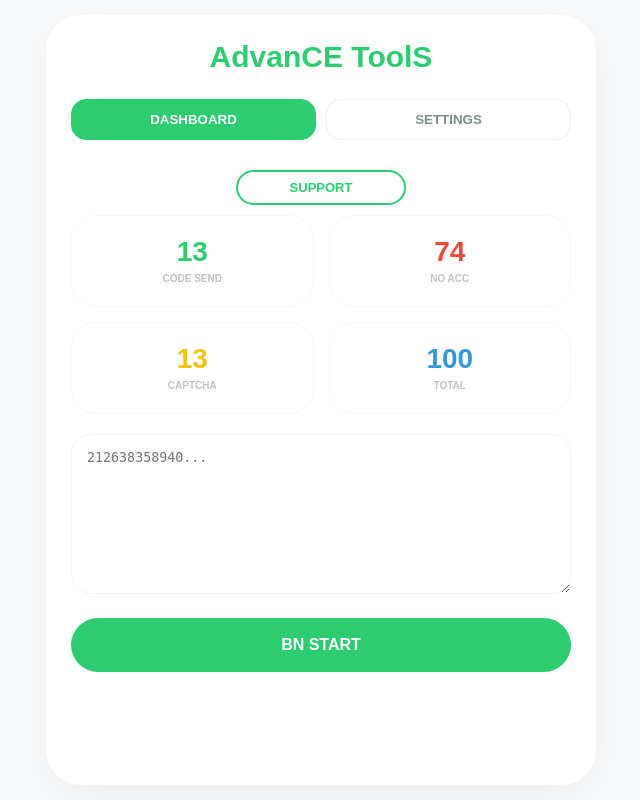
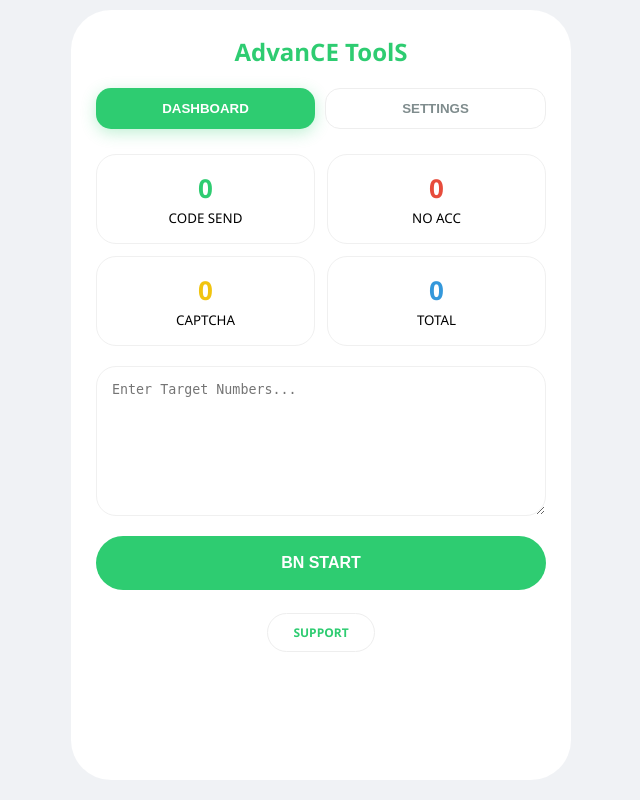
Before and after one commit to xmlcreator320-cpu/fbd-otp-bot, a Flask app: page / in a window 1280 px wide. Shown: the whole page, without its empty margins (319-959 px from the left). Run offline with Flask 3, Linux system fonts and the light colour scheme.

Commit message:
Update index.html

```diff
--- a/templates/index.html
+++ b/templates/index.html
@@ -5,120 +5,131 @@
     <meta name="viewport" content="width=device-width, initial-scale=1.0">
     <title>Advance Tools V6.0 PRO</title>
     <style>
-        :root { --main-green: #2ecc71; --bg-light: #f8f9fa; }
-        body { font-family: sans-serif; background: var(--bg-light); margin: 0; padding: 15px; color: #333; }
-        .container { max-width: 500px; margin: auto; background: white; border-radius: 35px; padding: 25px; box-shadow: 0 10px 40px rgba(0,0,0,0.05); min-height: 90vh; }
+        :root { --main-green: #2ecc71; --bg-gray: #f8f9fa; }
+        body { font-family: 'Segoe UI', sans-serif; background: #f0f2f5; margin: 0; padding: 10px; }
+        .app-card { max-width: 450px; margin: auto; background: white; border-radius: 40px; padding: 25px; min-height: 90vh; }
 
-        /* Header Tabs */
-        .header-logo { text-align: center; margin-bottom: 25px; }
-        .logo-txt { font-size: 30px; font-weight: bold; color: var(--main-green); }
-        .tabs { display: flex; justify-content: center; gap: 10px; margin-bottom: 30px; }
-        .tab-btn { flex: 1; padding: 12px; border-radius: 15px; border: 1px solid #eee; background: white; font-weight: bold; cursor: pointer; color: #7f8c8d; }
-        .tab-btn.active { background: var(--main-green); color: white; border-color: var(--main-green); }
-        .support-btn { background: white; border: 2px solid var(--main-green); color: var(--main-green); width: 150px; margin: 10px auto; display: block; padding: 8px; border-radius: 50px; font-weight: bold; cursor: pointer; text-decoration: none; text-align: center; font-size: 13px; }
+        /* Navigation */
+        .nav-tabs { display: flex; justify-content: center; gap: 10px; margin-bottom: 25px; }
+        .tab { padding: 12px 25px; border-radius: 15px; border: 1px solid #eee; background: white; font-weight: bold; cursor: pointer; color: #7f8c8d; flex: 1; }
+        .tab.active { background: var(--main-green); color: white; border: none; box-shadow: 0 4px 15px rgba(46,204,113,0.3); }
 
-        /* Dashboard View */
-        .stats { display: grid; grid-template-columns: 1fr 1fr; gap: 15px; margin-bottom: 20px; }
-        .scard { background: white; border: 1.5px solid #f8f9fa; padding: 20px; border-radius: 25px; text-align: center; }
-        .sval { font-size: 28px; font-weight: bold; display: block; }
-        .slab { font-size: 10px; color: #bdc3c7; font-weight: bold; text-transform: uppercase; }
-        textarea { width: 100%; border: 1.5px solid #f4f7f6; border-radius: 20px; padding: 15px; height: 160px; box-sizing: border-box; font-family: monospace; margin-bottom: 20px; outline: none; }
+        /* Dashboard Stats (Zeroed) */
+        .stats-grid { display: grid; grid-template-columns: 1fr 1fr; gap: 12px; margin-bottom: 20px; }
+        .stat-box { background: #fff; border: 1px solid #f0f0f0; border-radius: 20px; padding: 15px; text-align: center; }
+        .stat-val { display: block; font-size: 26px; font-weight: bold; }
 
-        /* Settings View Core Configuration */
-        .core-config-header { text-align: center; margin-bottom: 30px; }
-        .core-config-header h2 { font-size: 24px; color: #2c3e50; margin: 0; }
-        .core-config-header p { font-size: 10px; color: #bdc3c7; letter-spacing: 2px; }
+        /* Settings View */
+        .engine-container { background: #fff; border: 1px solid #f0f0f0; border-radius: 25px; padding: 20px; margin-top: 15px; }
+        .engine-row { display: flex; justify-content: space-between; align-items: center; }
+        .status-badge { background: #eef2f7; color: #3498db; padding: 8px 12px; border-radius: 10px; font-size: 10px; font-weight: bold; display: none; }
 
-        .config-card { background: #fff; border: 1px solid #f0f0f0; border-radius: 25px; padding: 20px; margin-bottom: 20px; }
-        .config-row { display: flex; justify-content: space-between; align-items: center; margin-bottom: 10px; }
-        .config-title { font-weight: bold; font-size: 14px; color: #2c3e50; text-transform: uppercase; }
-        .config-val { color: var(--main-green); font-weight: bold; font-size: 22px; }
-
-        /* Slider */
-        input[type="range"] { width: 100%; height: 6px; background: #e0e0e0; border-radius: 5px; accent-color: var(--main-green); outline: none; }
-
-        /* Proxy Pool Engine */
-        .engine-status { padding: 5px 15px; border-radius: 8px; font-size: 12px; font-weight: bold; cursor: pointer; border: none; }
-        .btn-off { background: #eee; color: #7f8c8d; }
+        .toggle-btn { padding: 8px 20px; border-radius: 8px; border: none; font-weight: bold; cursor: pointer; transition: 0.3s; }
+        .btn-off { background: #edeff2; color: #a0a5ab; }
         .btn-active { background: var(--main-green); color: white; }
 
-        /* Proxy Type Selector */
-        .p-type-select { width: 100%; padding: 12px; border: 1px solid #eee; border-radius: 12px; margin: 15px 0; font-weight: bold; cursor: pointer; background: #f9f9f9; color: #3498db; }
-        .proxy-list-box { background: #ececec; border-radius: 15px; padding: 15px; height: 120px; width: 100%; border: none; font-size: 11px; }
+        /* Hidden Proxy Section */
+        #proxy-options { display: none; margin-top: 15px; animation: fadeIn 0.4s ease; }
+        @keyframes fadeIn { from { opacity: 0; transform: translateY(-10px); } to { opacity: 1; transform: translateY(0); } }
 
-        .btn-main { width: 100%; padding: 18px; border-radius: 50px; border: none; background: var(--main-green); color: white; font-weight: bold; font-size: 16px; cursor: pointer; }
+        .p-select { width: 100%; padding: 15px; border-radius: 12px; border: 1px solid #f0f0f0; background: #f9f9f9; color: #3498db; font-weight: bold; margin-bottom: 10px; outline: none; }
+        .p-box { width: 100%; background: #edeff2; border: none; border-radius: 15px; padding: 15px; height: 100px; font-size: 11px; color: #7f8c8d; font-family: monospace; box-sizing: border-box; }
+
+        textarea { width: 100%; border: 1px solid #f0f0f0; border-radius: 20px; padding: 15px; height: 150px; box-sizing: border-box; margin-bottom: 15px; outline: none; }
+        .btn-start { width: 100%; background: var(--main-green); color: white; border: none; padding: 18px; border-radius: 50px; font-weight: bold; font-size: 16px; cursor: pointer; }
         .hidden { display: none; }
     </style>
 </head>
 <body>
 
-<div class="container">
-    <div class="header-logo"><div class="logo-txt">AdvanCE ToolS</div></div>
+<div class="app-card">
+    <div style="text-align:center; margin-bottom:20px;"><h2 style="color:var(--main-green); margin:0;">AdvanCE ToolS</h2></div>
 
-    <div class="tabs">
-        <button class="tab-btn active" id="tab-d" onclick="setTab('dash')">DASHBOARD</button>
-        <button class="tab-btn" id="tab-s" onclick="setTab('set')">SETTINGS</button>
-    </div>
-    <a href="https://t.me/shakilkhan909090" class="support-btn">SUPPORT</a>
-
-    <div id="v-dash">
-        <div class="stats">
-            <div class="scard"><span class="sval" style="color:var(--main-green)" id="l">13</span><span class="slab">CODE SEND</span></div>
-            <div class="scard"><span class="sval" style="color:#e74c3c" id="d">74</span><span class="slab">NO ACC</span></div>
-            <div class="scard"><span class="sval" style="color:#f1c40f" id="c">13</span><span class="slab">CAPTCHA</span></div>
-            <div class="scard"><span class="sval" style="color:#3498db" id="t">100</span><span class="slab">TOTAL</span></div>
-        </div>
-        <textarea placeholder="212638358940..."></textarea>
-        <button class="btn-main">BN START</button>
+    <div class="nav-tabs">
+        <button class="tab active" id="d-btn" onclick="tab('dash')">DASHBOARD</button>
+        <button class="tab" id="s-btn" onclick="tab('set')">SETTINGS</button>
     </div>
 
-    <div id="v-set" class="hidden">
-        <div class="core-config-header">
-            <h2>CORE CONFIGURATION</h2>
-            <p>OPTIMIZE ENGINE FOR TARGET WORKLOAD</p>
+    <div id="dash-v">
+        <div class="stats-grid">
+            <div class="stat-box"><span class="stat-val" style="color:var(--main-green)" id="l_c">0</span><small>CODE SEND</small></div>
+            <div class="stat-box"><span class="stat-val" style="color:#e74c3c" id="d_c">0</span><small>NO ACC</small></div>
+            <div class="stat-box"><span class="stat-val" style="color:#f1c40f" id="c_c">0</span><small>CAPTCHA</small></div>
+            <div class="stat-box"><span class="stat-val" style="color:#3498db" id="t_c">0</span><small>TOTAL</small></div>
+        </div>
+        <textarea id="num_input" placeholder="Enter Target Numbers..."></textarea>
+        <button class="btn-start" onclick="start()">BN START</button>
+    </div>
+
+    <div id="set-v" class="hidden">
+        <div style="text-align:center; margin-bottom:20px;">
+            <h3 style="margin:0;">CORE CONFIGURATION</h3>
+            <p style="font-size:9px; color:#bdc3c7;">OPTIMIZE ENGINE FOR TARGET WORKLOAD</p>
         </div>
 
-        <div class="config-card">
-            <div class="config-row">
-                <div><span class="config-title">Parallel Threads</span><br><small style="font-size: 8px; color: #bdc3c7;">WORKLOAD INTENSITY</small></div>
-                <span class="config-val" id="thread-val">20</span>
+        <div class="engine-container">
+            <div class="engine-row">
+                <div><b>PARALLEL THREADS</b><br><small style="color:#bdc3c7; font-size:8px;">WORKLOAD INTENSITY</small></div>
+                <span id="t-num" style="color:var(--main-green); font-weight:bold; font-size:20px;">20</span>
             </div>
-            <input type="range" min="1" max="20" value="20" oninput="document.getElementById('thread-val').innerText = this.value">
+            <input type="range" min="1" max="20" value="20" style="width:100%; accent-color:var(--main-green);" oninput="document.getElementById('t-num').innerText=this.value">
         </div>
 
-        <div class="config-card">
-            <div class="config-row">
-                <div><span class="config-title" style="color: var(--main-green);">Proxy Pool Engine</span><br><small style="font-size: 8px; color: #bdc3c7;">SUPPORTS IP ROTATION</small></div>
-                <button class="engine-status btn-off" id="eng-btn" onclick="toggleEngine()">OFF</button>
+        <div class="engine-container">
+            <div class="engine-row">
+                <div><b style="color:var(--main-green);">PROXY POOL ENGINE</b><br><small style="color:#bdc3c7; font-size:8px;">SUPPORTS IP ROTATION</small></div>
+                <div style="display:flex; align-items:center; gap:8px;">
+                    <div class="status-badge" id="p-badge">0<span>LOADED</span></div>
+                    <button class="toggle-btn btn-off" id="p-tgl" onclick="toggleP()">OFF</button>
+                </div>
             </div>
 
-            <select class="p-type-select" id="p-type">
-                <option value="http">HTTP</option>
-                <option value="socks5">SOCKS5</option>
-            </select>
+            <div id="proxy-options">
+                <select class="p-select">
+                    <option>HTTP</option>
+                    <option>SOCKS5</option>
+                </select>
+                <textarea class="p-box" placeholder="Paste proxy list here..."></textarea>
+            </div>
+        </div>
+    </div>
 
-            <textarea class="proxy-list-box" placeholder="Paste proxy list here...&#10;192.168.1.1:8080&#10;10.0.0.1:3128:user:pass"></textarea>
-        </div>
-
-        <button class="btn-main">SAVE CONFIG</button>
+    <div style="text-align:center; margin-top:30px;">
+        <a href="https://t.me/shakilkhan909090" style="text-decoration:none; color:var(--main-green); font-weight:bold; border:1px solid #eee; padding:10px 25px; border-radius:50px; font-size:12px;">SUPPORT</a>
     </div>
 </div>
 
 <script>
-    function setTab(t) {
-        document.getElementById('v-dash').classList.toggle('hidden', t !== 'dash');
-        document.getElementById('v-set').classList.toggle('hidden', t !== 'set');
-        document.getElementById('tab-d').classList.toggle('active', t === 'dash');
-        document.getElementById('tab-s').classList.toggle('active', t === 'set');
+    function tab(t) {
+        document.getElementById('dash-v').classList.toggle('hidden', t!=='dash');
+        document.getElementById('set-v').classList.toggle('hidden', t!=='set');
+        document.getElementById('d-btn').classList.toggle('active', t==='dash');
+        document.getElementById('s-btn').classList.toggle('active', t==='set');
     }
 
-    function toggleEngine() {
-        const btn = document.getElementById('eng-btn');
-        const isActive = btn.classList.contains('btn-active');
-        btn.innerText = isActive ? "OFF" : "ACTIVE";
-        btn.classList.toggle('btn-active', !isActive);
-        btn.classList.toggle('btn-off', isActive);
+    function toggleP() {
+        const btn = document.getElementById('p-tgl');
+        const options = document.getElementById('proxy-options');
+        const badge = document.getElementById('p-badge');
+
+        if(btn.classList.contains('btn-off')) {
+            btn.innerText = "ACTIVE";
+            btn.className = "toggle-btn btn-active";
+            options.style.display = "block"; // Show Box & Select
+            badge.style.display = "block";
+        } else {
+            btn.innerText = "OFF";
+            btn.className = "toggle-btn btn-off";
+            options.style.display = "none"; // Hide Box & Select
+            badge.style.display = "none";
+        }
+    }
+
+    async function start() {
+        const lines = document.getElementById('num_input').value.split('\n').filter(x => x.trim() !== "");
+        document.getElementById('t_c').innerText = lines.length;
+        // রিয়েল চেকিং লজিক এখানে চলবে...
     }
 </script>
 </body>
-    </html>
+            </html>
```
